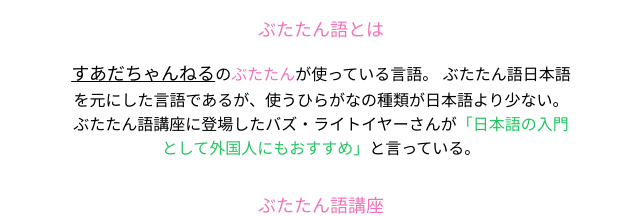
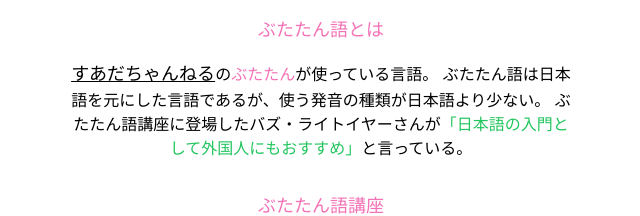
Before and after one commit to kult0922/butatan-lang-transfer, a Next.js app: page / in a window 1280 px wide. Shown: the part 484-700 px from the top of the page, without its empty margins (319-959 px from the left). Built offline with nearby package versions, Linux system fonts and the light colour scheme.

Commit message:
fix description

```diff
--- a/src/app/_components/Description/Description.tsx
+++ b/src/app/_components/Description/Description.tsx
@@ -17,7 +17,7 @@
               すあだちゃんねる
             </a>
             の<span className="text-pink-400">ぶたたん</span>が使っている言語。
-            ぶたたん語日本語を元にした言語であるが、使うひらがなの種類が日本語より少ない。
+            ぶたたん語は日本語を元にした言語であるが、使う発音の種類が日本語より少ない。
             ぶたたん語講座に登場したバズ・ライトイヤーさんが
             <span className="text-green-500">
               「日本語の入門として外国人にもおすすめ」
```
